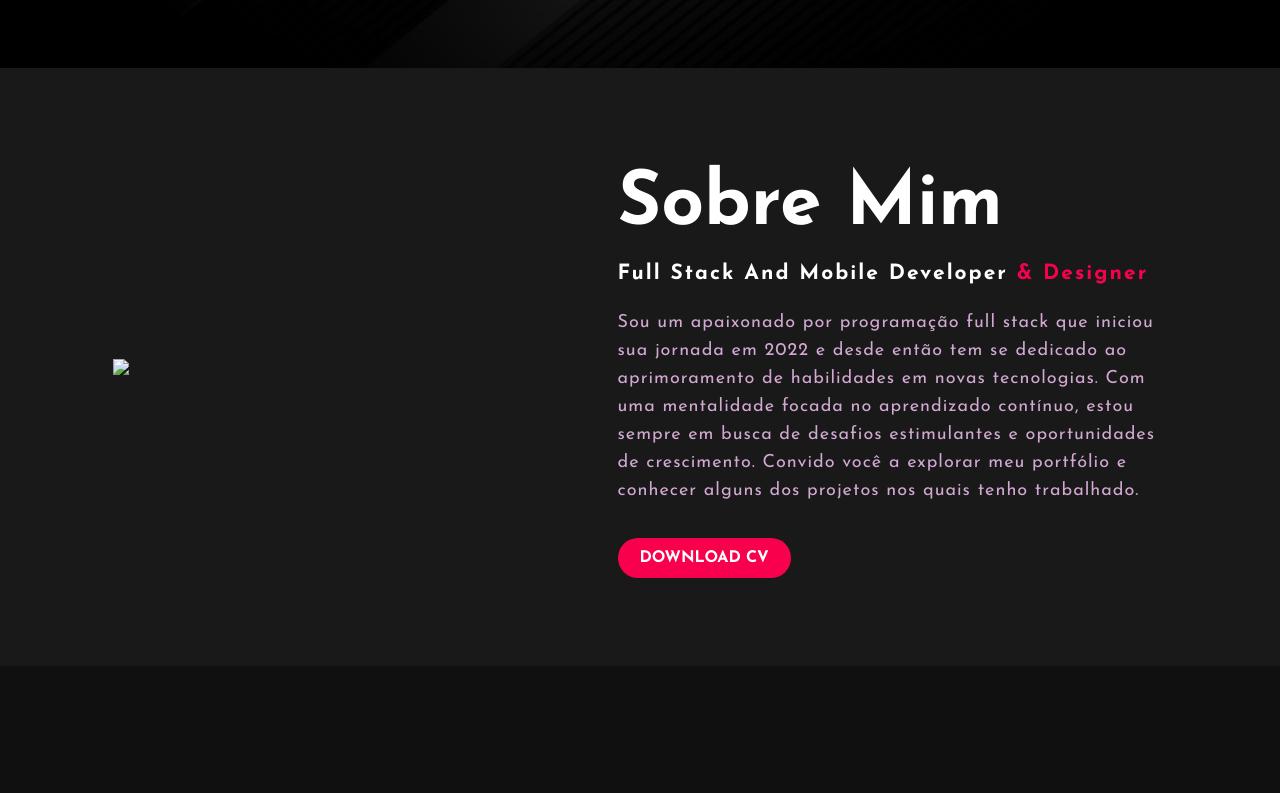
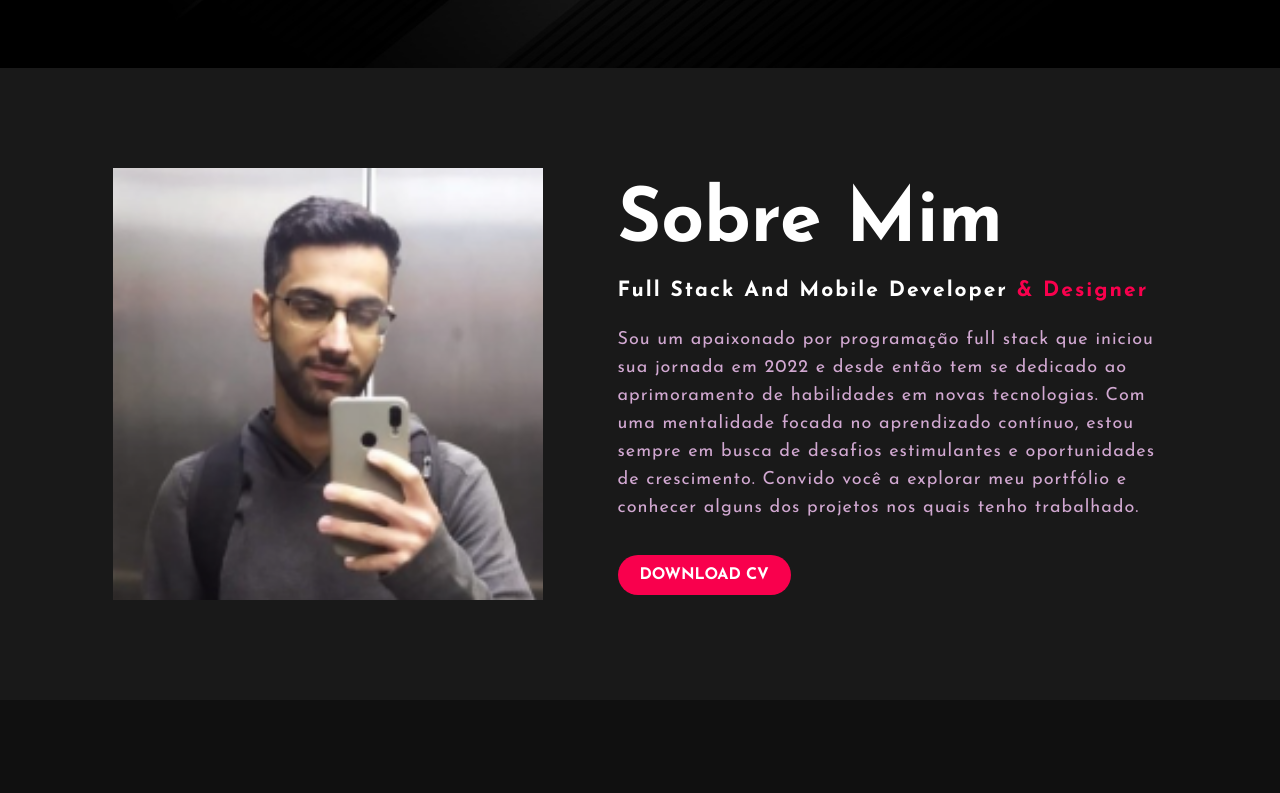
Before and after one commit to rochafrp/Portfolio, a plain HTML site: page index.html in a window 1280 px wide. Shown: the part 732-1525 px from the top of the page. Drawn offline with Linux system fonts and the light colour scheme.

Commit message:
bug imagem

```diff
--- a/index.html
+++ b/index.html
@@ -47,7 +47,7 @@
         <!--About section start-->
         <section class="about">
                 <div class="main">
-                <img src="../Portifolio/img/main-img.png">
+                <img src="../Portfolio/img/main-img.png">
                 <div class="about-text">
                     <h2>Sobre mim</h2>
                     <h5>Full Stack and Mobile Developer <span>& Designer</span></h5>
```
